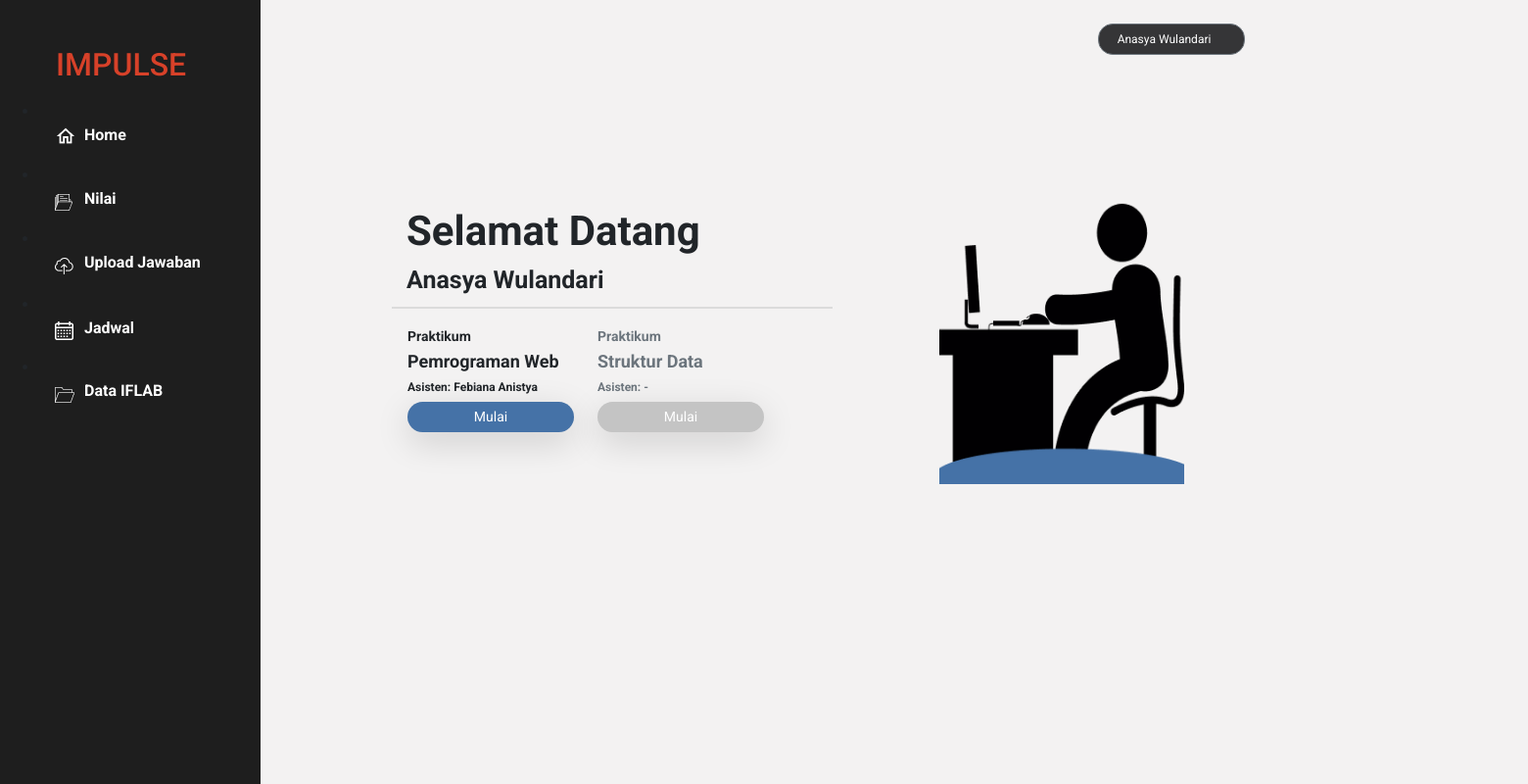
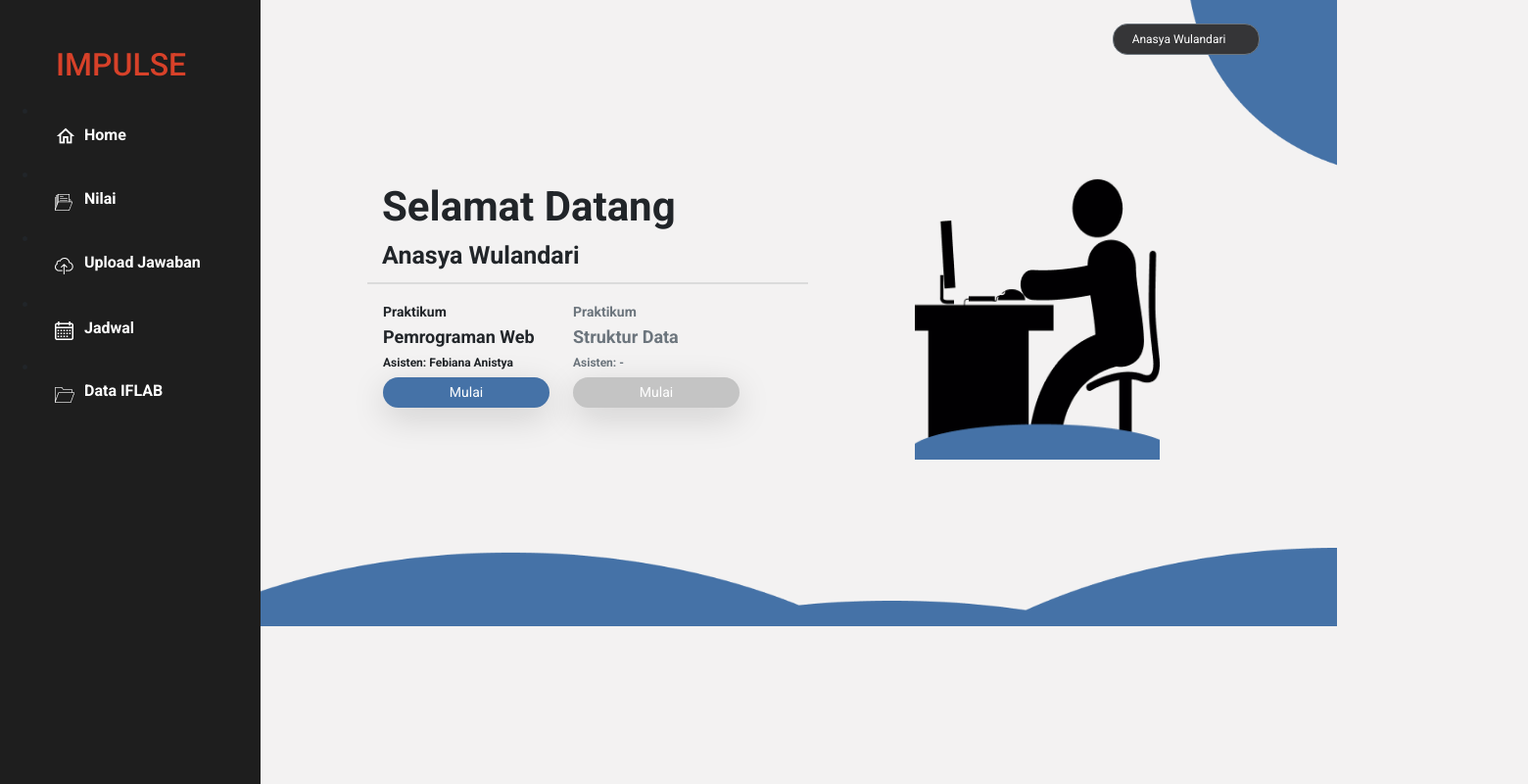
Before and after one commit to mayaams/Tubes-IMK, a CodeIgniter app: page /Tubes-IMK/index.php/c_home/index in a window 1560 px wide. Shown: the whole page at 98% size. Run offline with CodeIgniter, Linux system fonts and the light colour scheme; some libraries are stand-ins or nearby versions.

Commit message:
update final home + mulai praktkum

```diff
--- a/client/application/views/v_Home.php
+++ b/client/application/views/v_Home.php
@@ -31,14 +31,14 @@
       font-family: 'Roboto', sans-serif;
     }
     .margin-nav{
-      margin-left: 265px;
+      margin-left: 280px;
     }
     .container{
-      margin-left: 385px;
+      margin-left: 360px;
     }
     .container2{
-      margin-top: 140px;
       margin-left: 350px;
+      margin-top: -100px;
     }
     .txt-14{
       font-size: 12px;
@@ -91,6 +91,18 @@
       border-radius: 15px;
       margin-left: 840px;
     }
+    .buletatas{
+      margin-top: -65px;
+      margin-left: 730px;
+      width: 260px;
+      height: 280px;
+    }
+    .buletbawah{
+      margin-top: 90px;
+      margin-left: -310px;
+      height: 80px;
+      width: 1300px;
+    }
   </style>
   <body>
 
@@ -131,6 +143,7 @@
 
     <!-- ini content -->
     <div class="container">
+      <img class="buletatas" src="<?php echo base_url('/assets/image/buletatas.png'); ?>">
       <div class="container2 row mx-auto">
         <div class="col-5 mr-5">
           <div class="row mb-3">
@@ -159,6 +172,7 @@
           <img class="img-size" src="assets/image/man.png">
         </div>
       </div>
+      <img class="buletbawah" src="<?php echo base_url('/assets/image/buletbawah.png'); ?>">
     </div>
   </body>
 </html>
```
Also changed, not shown: client/assets/image/buletatas.png (added), client/assets/image/buletbawah.png (added).
